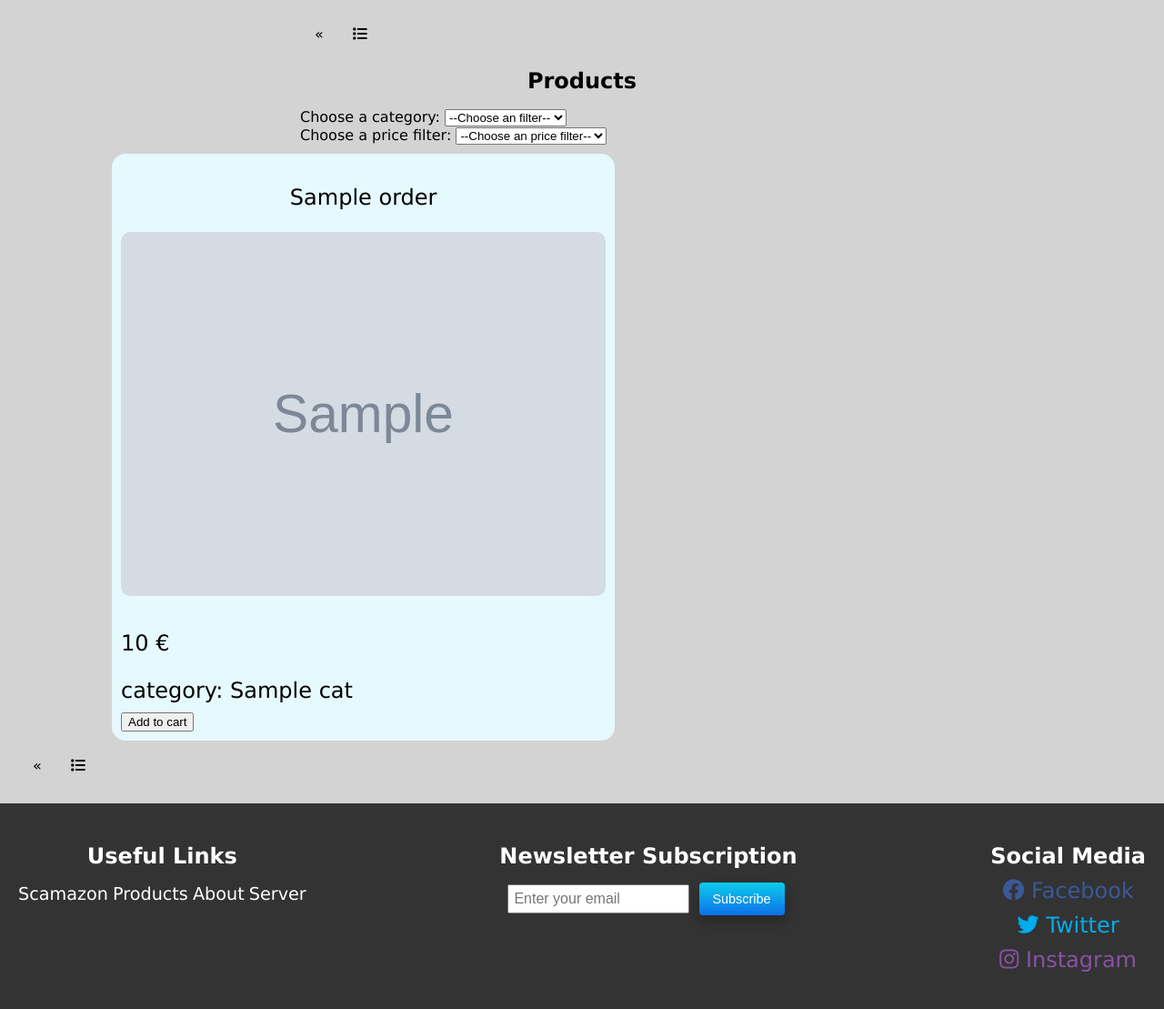
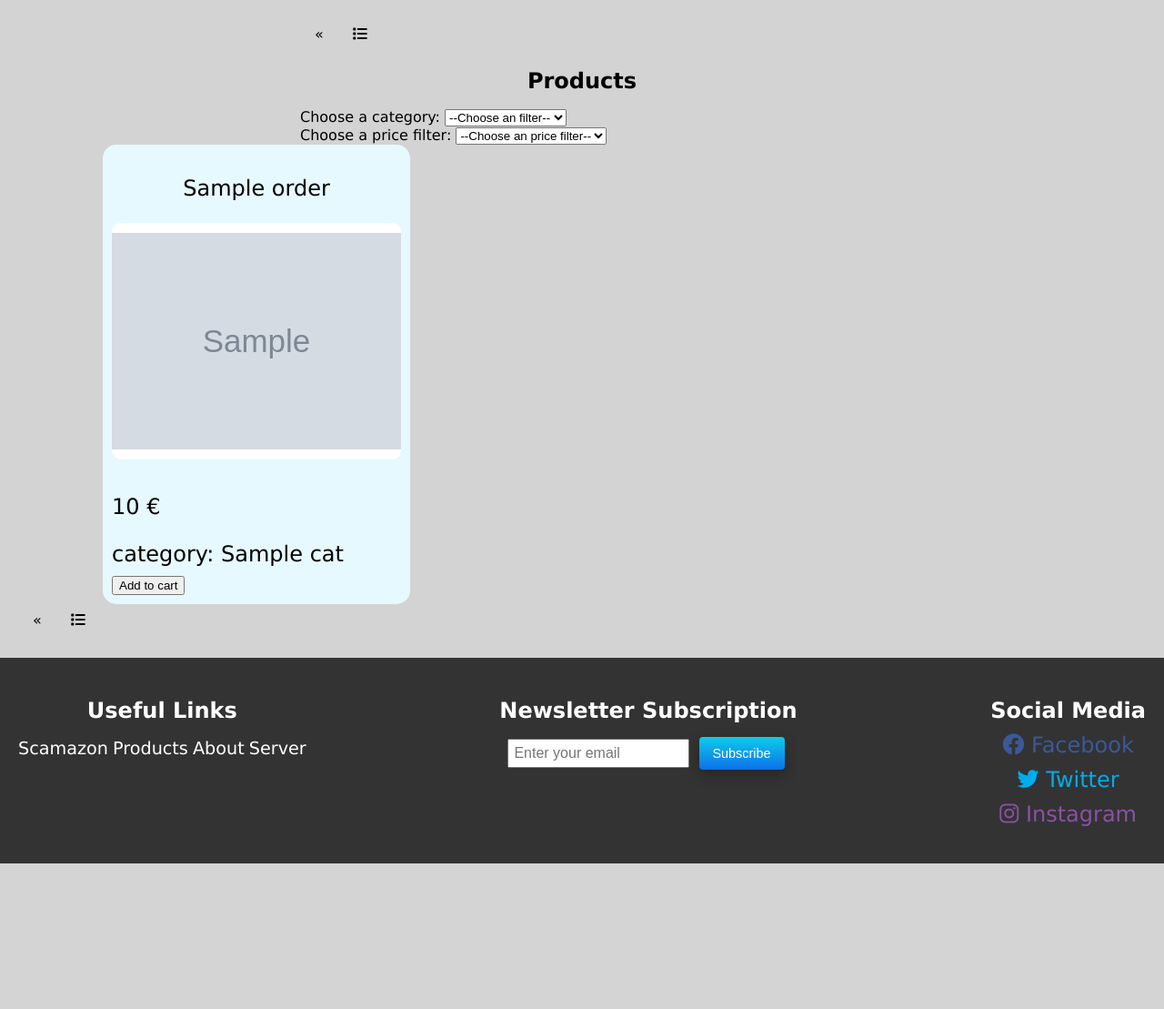
Before and after one commit to DevOps22-Grupp1/home-page-service, a Flask app: template backend/templates/products.html in a window 1280 px wide. Shown: the part 60-1169 px from the top of the page at 91% size. After the commit the page ends 1009 px from the top, so only its background shows below. Run offline with Flask 3, Linux system fonts and the light colour scheme; the template is opened without the code that fills it: most values are stand-ins (such as "Sample title", 1, 10 or a date in 2020); grey boxes marked "Sample" are stand-in pictures; some libraries are stand-ins or nearby versions.

Commit message:
fix(products): equal-width product cards in a grid
The cards were inline-blocks sized by each product image, so rows had
cards of different widths. They now sit in a CSS grid (min 280px per
column) and the image is contained on white at a fixed height. The
home page slider keeps its own styles.

Co-Authored-By: Claude Opus 5.5 <noreply@anthropic.com>

```diff
--- a/backend/static/index.css
+++ b/backend/static/index.css
@@ -95,6 +95,29 @@ img {
   margin-top: 10px;
 }
 
+/* Products page: equal-width cards, however wide the product image is */
+.product-grid {
+  width: 85%;
+  margin: auto;
+  display: grid;
+  grid-template-columns: repeat(auto-fill, minmax(280px, 1fr));
+  gap: 20px;
+}
+
+.product-grid .product-container {
+  margin: 0;
+  padding: 10px;
+  background-color: #e6f9ff;
+  border-radius: 15px;
+  display: block;
+}
+
+.product-grid .product-container img {
+  height: 260px;
+  object-fit: contain;
+  background-color: white;
+}
+
 .slider-wrapper {
   width: 80%;
   margin: auto;
--- a/backend/templates/products.html
+++ b/backend/templates/products.html
@@ -56,19 +56,11 @@
     </select>
   </form>
 </div>
-<div style="width: 85%; margin: auto">
+<div class="product-grid">
   {% for product in products %}
-  <div class="product-container" style="
-        padding: 10px;
-        background-color: #e6f9ff;
-        margin: 10px;
-        border-radius: 15px;
-        display: inline-block;
-        justify-content: center;
-        align-items: center;
-      ">
+  <div class="product-container">
     <p style="text-align: center; font-size: 24px; margin-bottom: 24px">{{ product.order }}</p>
-    <img style="object-fit: cover; height: 400px" src="{{ product.image }}" alt="pic of {{ product.order }}" />
+    <img src="{{ product.image }}" alt="pic of {{ product.order }}" />
     <p style="font-size: 24px">{{ product.price }} €</p>
     <p style="font-size: 24px">
       category:{% for cat in product.category %} {{ cat}} {% endfor %}
```
